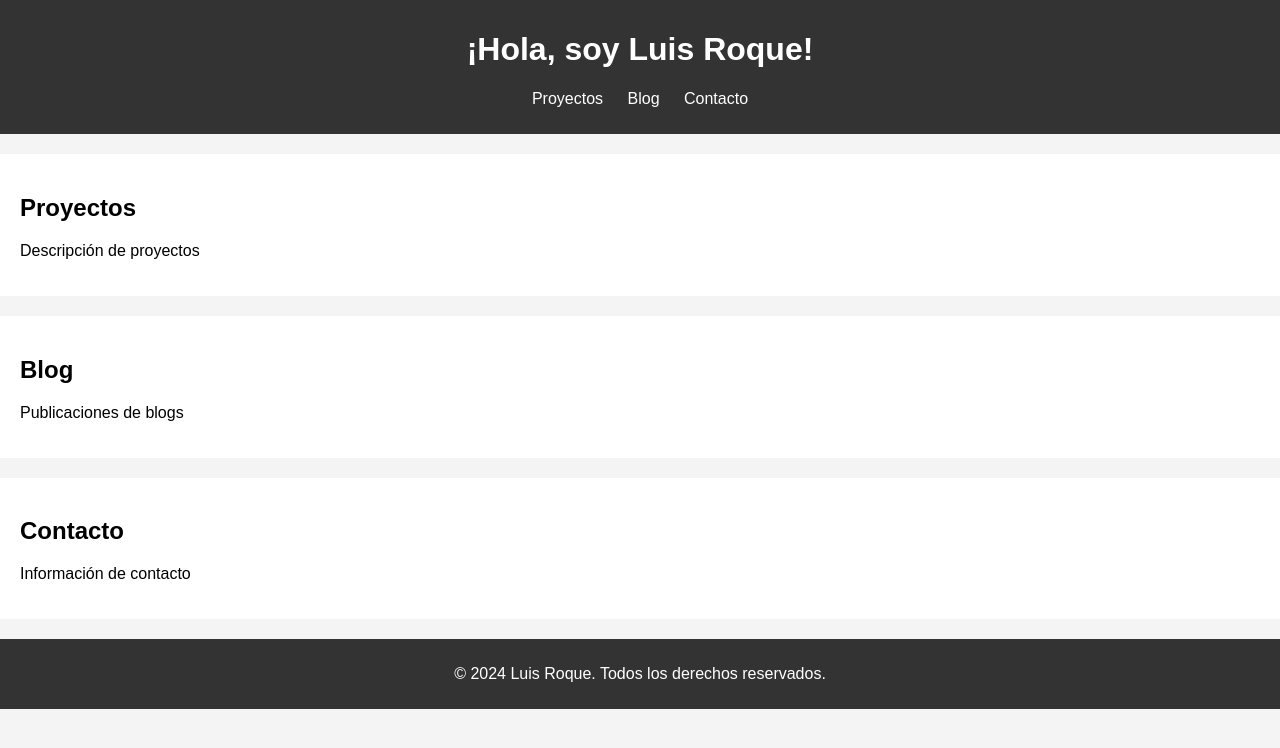
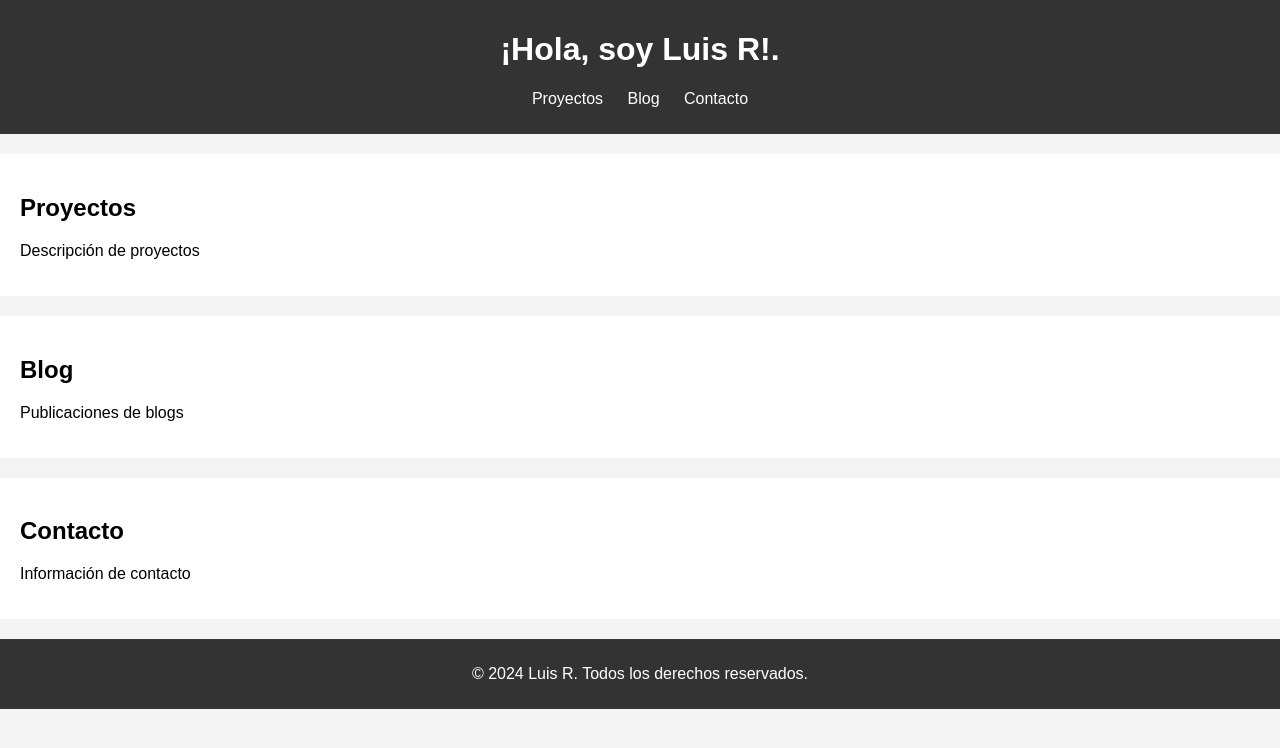
Before and after one commit to Raptoratack/autonomia_hacker, a plain HTML site: page index.html in a window 1280 px wide. Drawn offline with Linux system fonts and the light colour scheme.

Commit message:
Update index.html

```diff
--- a/index.html
+++ b/index.html
@@ -4,11 +4,11 @@
     <meta charset="UTF-8">
     <meta name="viewport" content="width=device-width, initial-scale=1.0">
     <title>Mi Página Personal</title>
-    <link rel="stylesheet" href="styles.css"> <!-- Vincula un archivo CSS -->
+    <link rel="stylesheet" href="styles.css">
 </head>
 <body>
     <header>
-        <h1>¡Hola, soy Luis Roque!</h1>
+        <h1>¡Hola, soy Luis R!.</h1>
         <nav>
             <ul>
                 <li><a href="#proyectos">Proyectos</a></li>
@@ -30,7 +30,7 @@
         <p>Información de contacto</p>
     </section>
     <footer>
-        <p>© 2024 Luis Roque. Todos los derechos reservados.</p>
+        <p>© 2024 Luis R. Todos los derechos reservados.</p>
     </footer>
 </body>
 </html>
```
